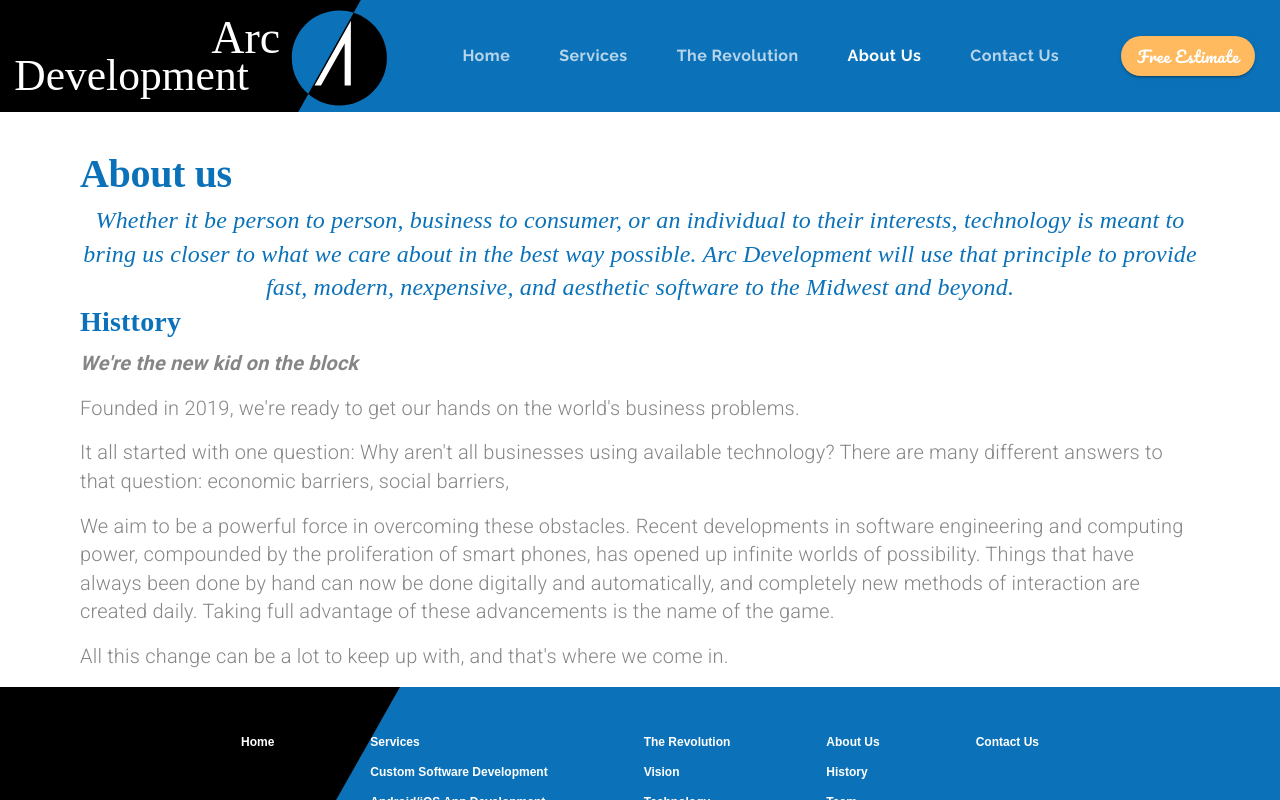
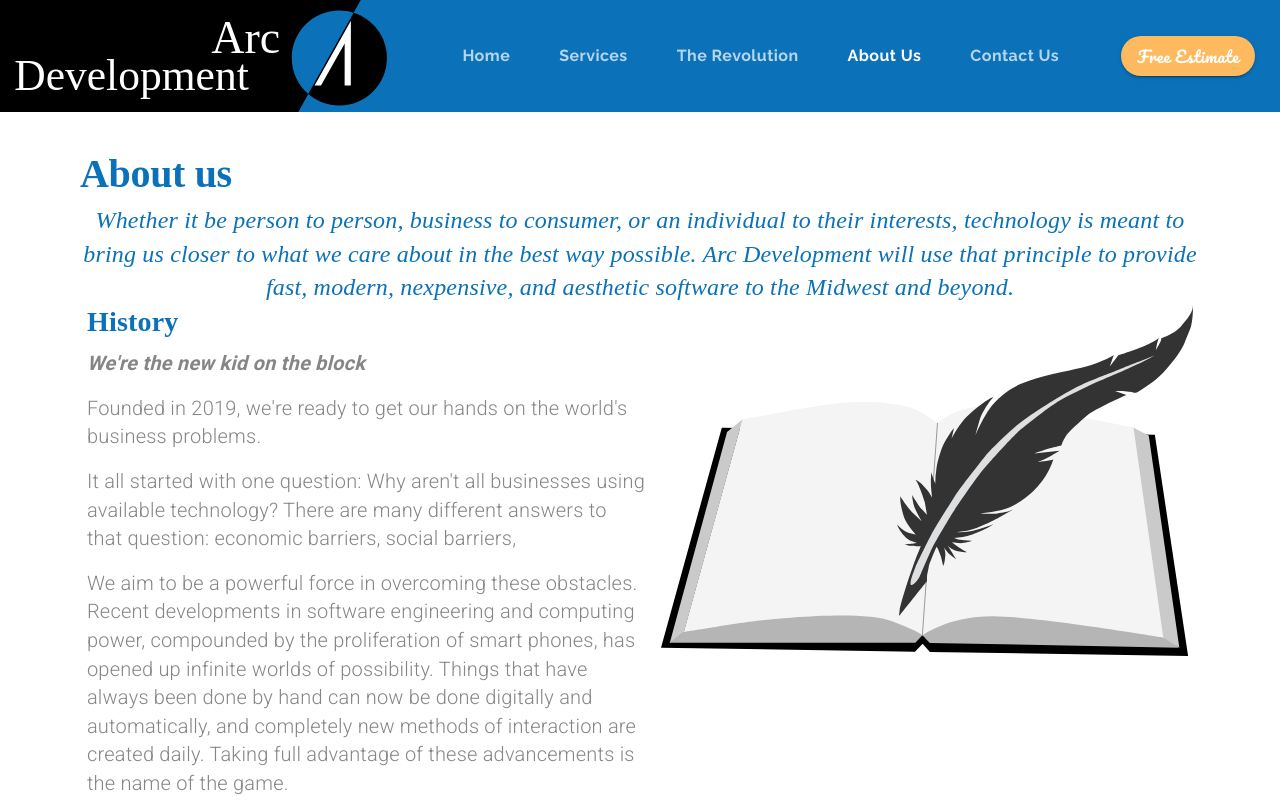
Before and after one commit to arunsinghsnd/NativeCodeLab, a React (Create React App) app: page /about in a window 1280 px wide. Shown: the top 800 px of the page. Built offline with nearby package versions, Linux system fonts and the light colour scheme.

Commit message:
fixed the alignemnt of history section

```diff
--- a/src/components/About.js
+++ b/src/components/About.js
@@ -8,6 +8,7 @@ import {
   IconButton,
   Hidden,
 } from "@material-ui/core";
+import history from "../assets/history.svg";
 
 const useStyles = makeStyles(theme => ({
   missionStatement: {
@@ -62,11 +63,23 @@ const About = () => {
           to the Midwest and beyond.
         </Typography>
       </Grid>
-      <Grid item container className={classes.rowContainer}>
-        <Grid item container direction="column">
+      <Grid
+        item
+        container
+        className={classes.rowContainer}
+        justifyContent="space-around"
+      >
+        <Grid item>
+          <Grid
+            item
+            container
+            direction="column"
+            lg
+            style={{ maxWidth: "35em" }}
+          >
             <Grid item>
               <Typography variant="h4" gutterBottom>
-              Histtory
+                History
               </Typography>
             </Grid>
             <Grid item>
@@ -82,23 +95,33 @@ const About = () => {
                 business problems.
               </Typography>
               <Typography variant="body2" paragraph>
-              It all started with one question: Why aren't all businesses using
-              available technology? There are many different answers to that
-              question: economic barriers, social barriers,
+                It all started with one question: Why aren't all businesses
+                using available technology? There are many different answers to
+                that question: economic barriers, social barriers,
               </Typography>
               <Typography variant="body2" paragraph>
                 We aim to be a powerful force in overcoming these obstacles.
                 Recent developments in software engineering and computing power,
                 compounded by the proliferation of smart phones, has opened up
-              infinite worlds of possibility. Things that have always been done
-              by hand can now be done digitally and automatically, and
+                infinite worlds of possibility. Things that have always been
+                done by hand can now be done digitally and automatically, and
                 completely new methods of interaction are created daily. Taking
                 full advantage of these advancements is the name of the game.
               </Typography>
               <Typography variant="body2" paragraph>
-              All this change can be a lot to keep up with, and that's where we
-              come in.
+                All this change can be a lot to keep up with, and that's where
+                we come in.
               </Typography>
+            </Grid>
+          </Grid>
+        </Grid>
+        <Grid item>
+          <Grid item container justifyContent="center" lg>
+            <img
+              src={history}
+              alt="quill pen sitting on top of book"
+              style={{ maxHeight: "22em" }}
+            />
           </Grid>
         </Grid>
       </Grid>
```
Lines whose indentation alone changed are shown as unchanged.
